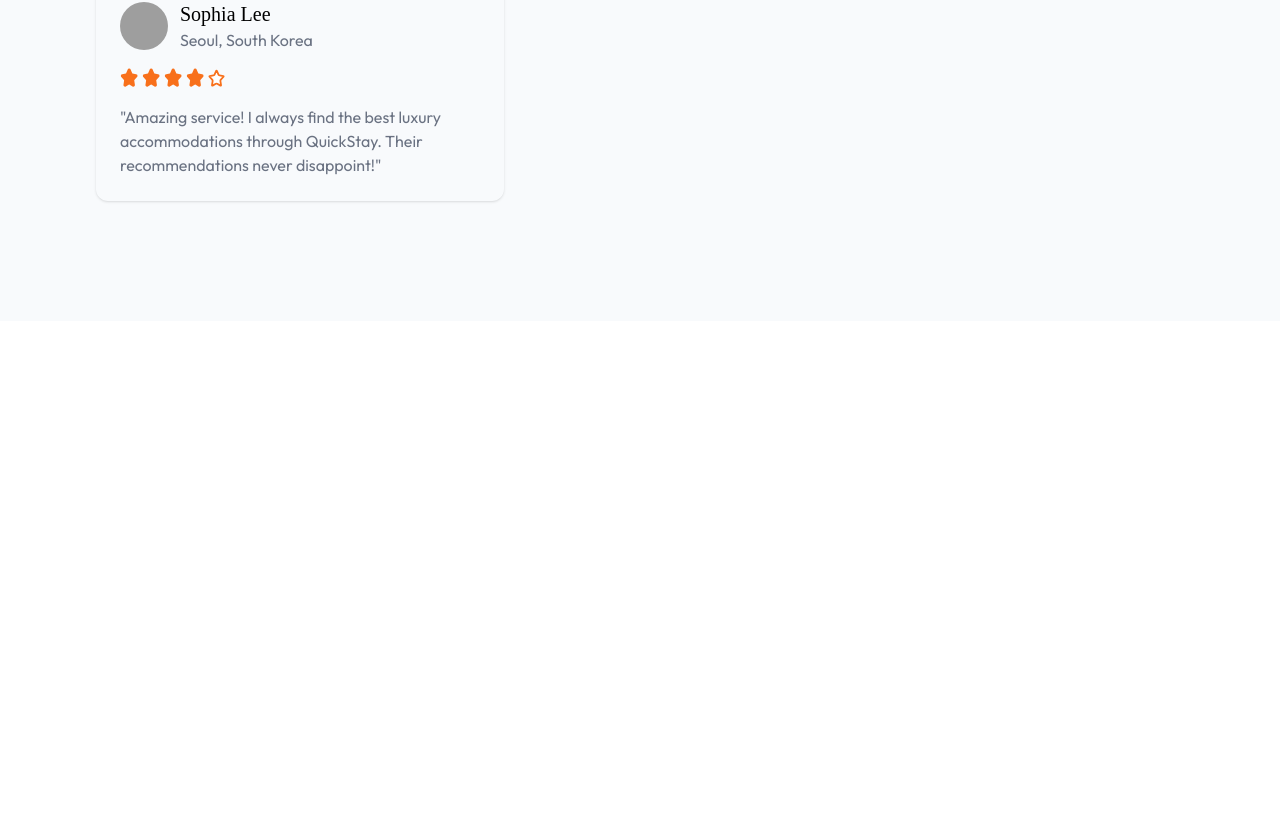
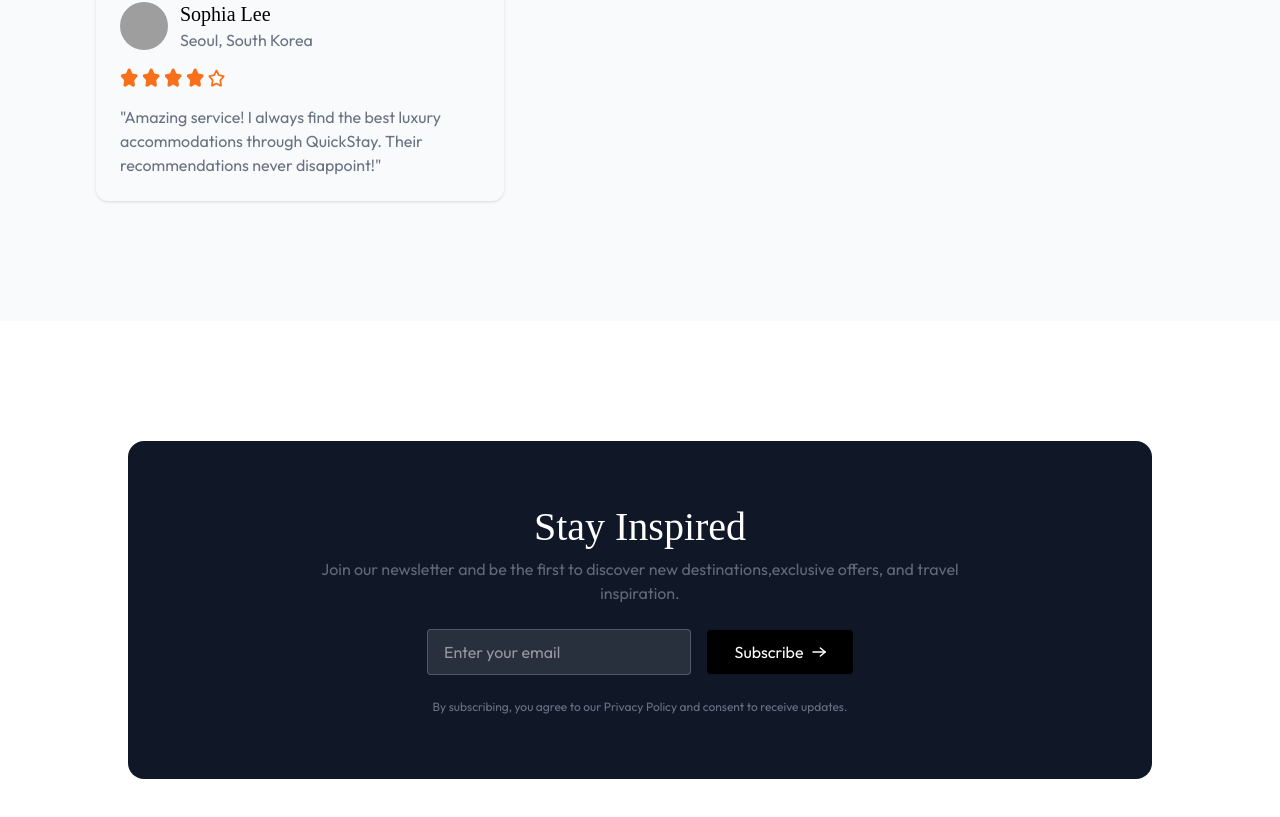
Before and after one commit to rudratejareddy07/HotelBooking-fullstack, a React (Vite) app in the folder client/: page / in a window 1280 px wide. Shown: the part 3091-3908 px from the top of the page. Before the commit the page ends 3412 px from the top, so only its background shows below. Built offline with nearby package versions, Linux system fonts and the light colour scheme; no server answers; grey boxes are pictures that could not be loaded; a web font is replaced by a local one.

Commit message:
added newsletter component

```diff
--- /dev/null
+++ b/client/src/components/NewsLetter.jsx
@@ -0,0 +1,21 @@
+import React from 'react'
+import{assets} from '../assets/assets'
+import Title from './Title'
+
+
+const NewsLetter = () => {
+  return (
+    <div className="flex flex-col items-center  max-w-5xl lg:w-full rounded-2xl px-4 py-12 md:py-16 mx-2 lg:mx-auto my-30 bg-gray-900 text-white">
+            <Title title="Stay Inspired" subTitle='Join our newsletter and be the first to discover new destinations,exclusive offers, and travel inspiration.'/>
+            <div className="flex flex-col md:flex-row items-center justify-center gap-4 mt-6">
+                <input type="text" className="bg-white/10 px-4 py-2.5 border border-white/20 rounded outline-none max-w-66 w-full" placeholder="Enter your email" />
+                <button className="flex items-center justify-center gap-2 group bg-black px-4 md:px-7 py-2.5 rounded active:scale-95 transition-all">Subscribe
+                    <img src={assets.arrowIcon} alt="arrow-icon" className='w-3.5 invert group-hover:translate-x-1 transition-all' />
+                </button>
+            </div>
+            <p className="text-gray-500 mt-6 text-xs text-center">By subscribing, you agree to our Privacy Policy and consent to receive updates.</p>
+        </div>
+  )
+}
+
+export default NewsLetter
--- a/client/src/pages/Home.jsx
+++ b/client/src/pages/Home.jsx
@@ -3,6 +3,7 @@ import Hero from '../components/Hero'
 import FeaturedDestination from '../components/FeaturedDestination'
 import ExclusiveOffers from '../components/ExclusiveOffers'
 import Testimonial from '../components/Testimonial'
+import NewsLetter from '../components/NewsLetter'
 
 const Home = () => {
   return (
@@ -11,6 +12,7 @@ const Home = () => {
         <FeaturedDestination/>
         <ExclusiveOffers/>
         <Testimonial/>
+        <NewsLetter/>
     </>
   )
 }
```
